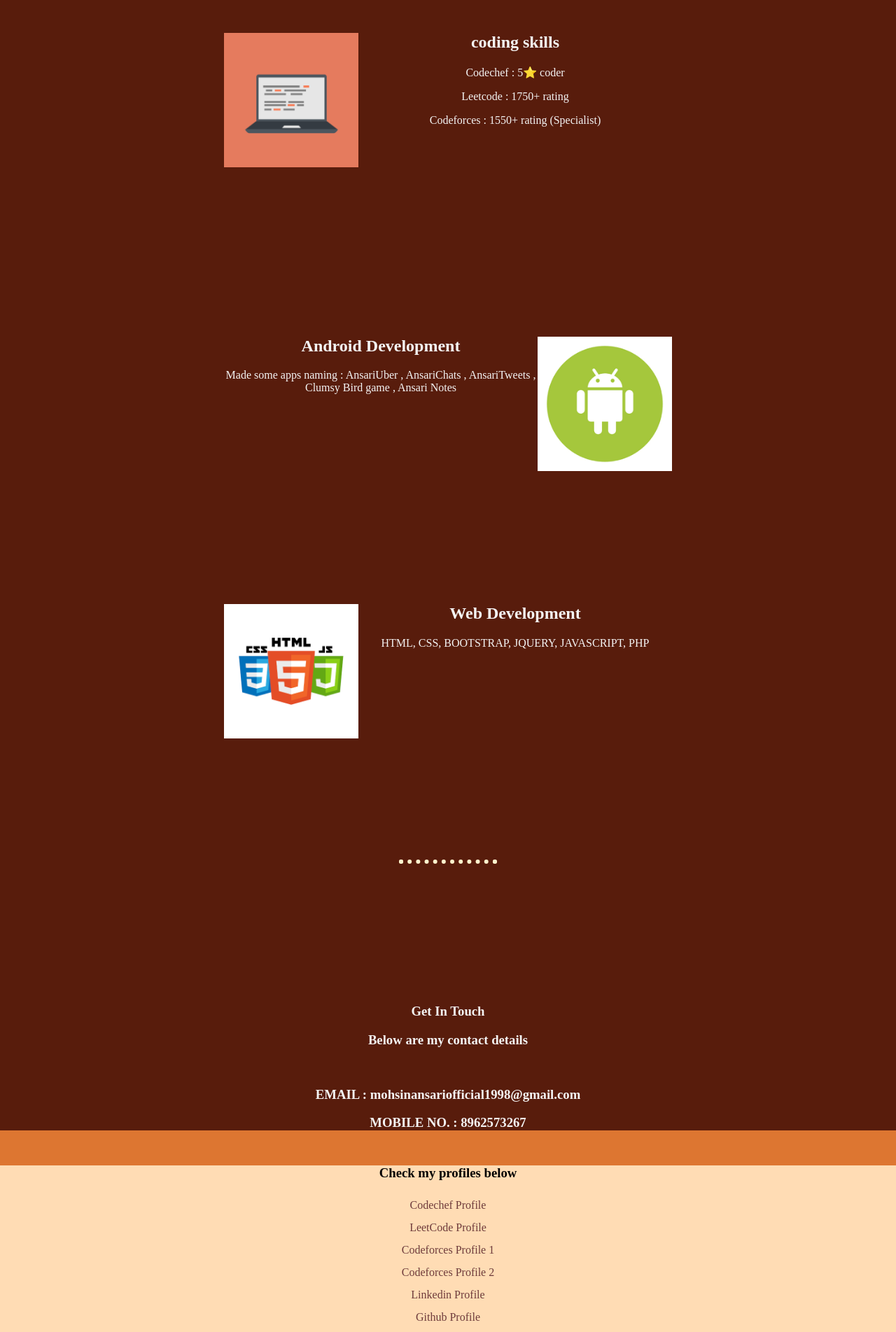
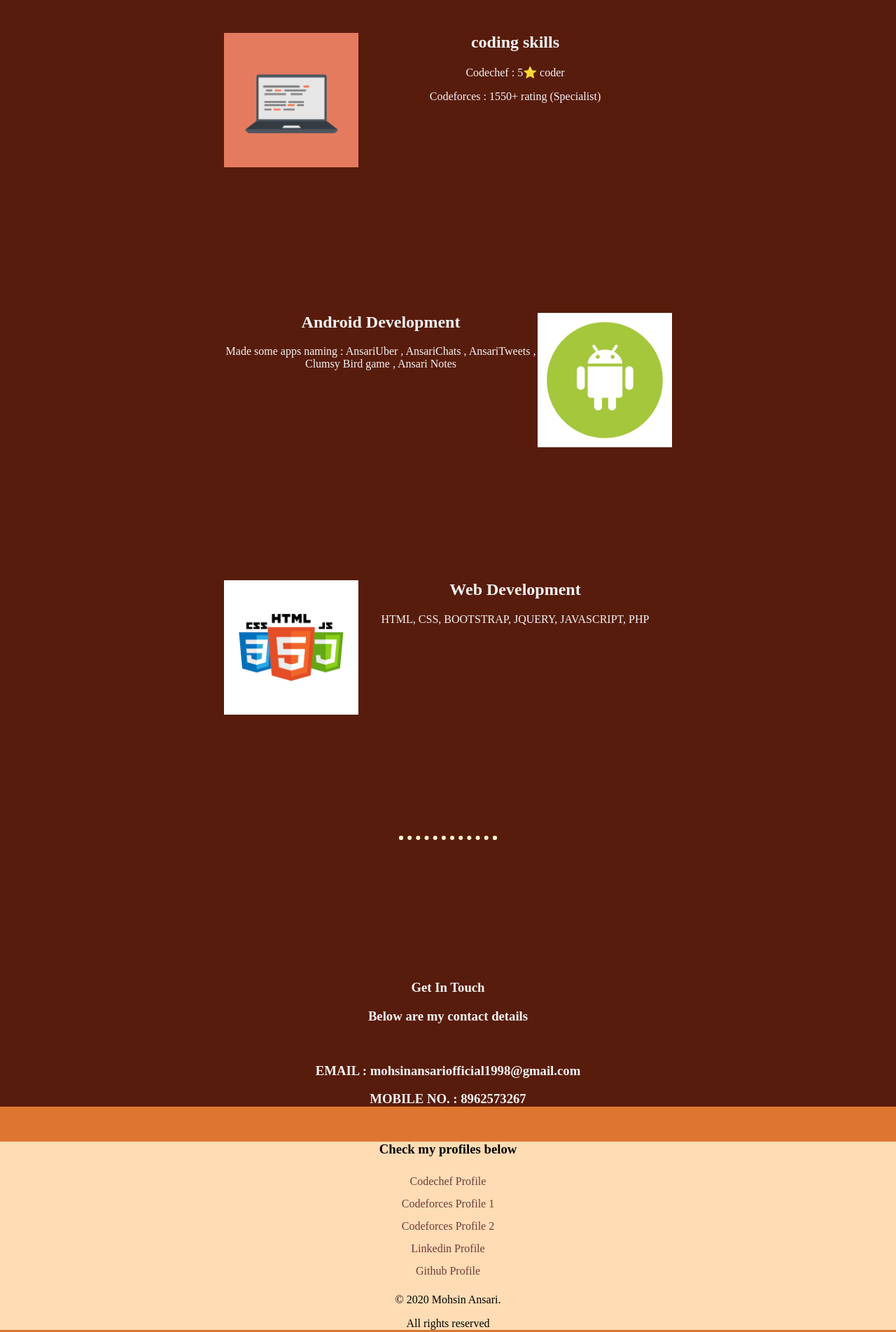
Before and after one commit to mohsinansari12/myIntroSite, a plain HTML site: page index.html in a window 1280 px wide. Shown: the part 1286-3189 px from the top of the page at 70% size. Drawn offline with Linux system fonts and the light colour scheme.

Commit message:
Update index.html

```diff
--- a/index.html
+++ b/index.html
@@ -32,7 +32,6 @@
         <img class="skill-img" src="images/computer.png" alt="">
         <h2 font-size="50px">coding skills</h2>
         <p>Codechef : 5⭐ coder</p>
-        <p>Leetcode : 1750+ rating </p>
         <p>Codeforces : 1550+ rating (Specialist)</p>
       </div>
       <div class="android-row">
@@ -61,8 +60,6 @@
     <h3>Check my profiles below</h3>
     <a class="footer-link" href="https://www.codechef.com/users/lawliet_l_12">Codechef Profile</a>
     <br>
-    <a class="footer-link" href="https://www.leetcode.com/leetcode_bantu_mohsin">LeetCode Profile</a>
-    <br>
     <a class="footer-link" href="https://codeforces.com/profile/Mohsin_Bantu_cf">Codeforces Profile 1</a>
 	<br>
 	<a class="footer-link" href="https://codeforces.com/profile/AnsariMohsin">Codeforces Profile 2</a>
```
